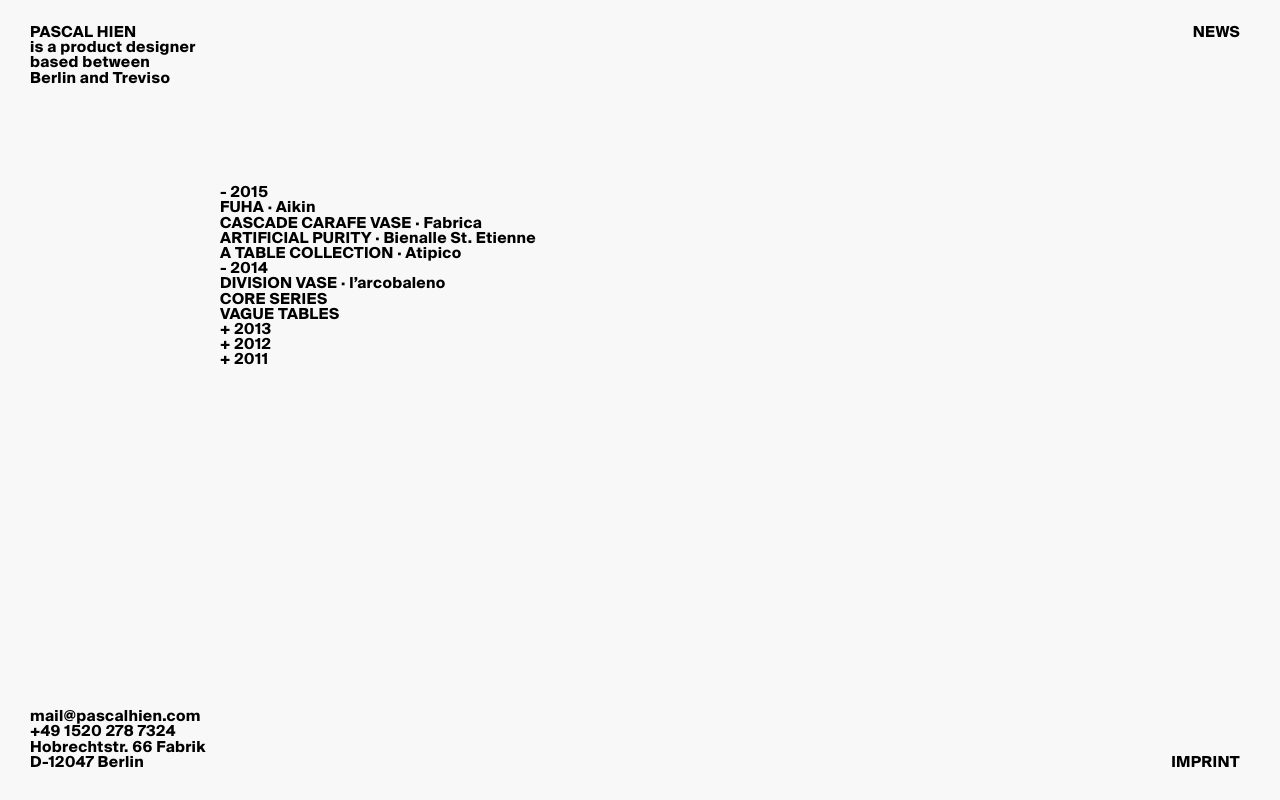
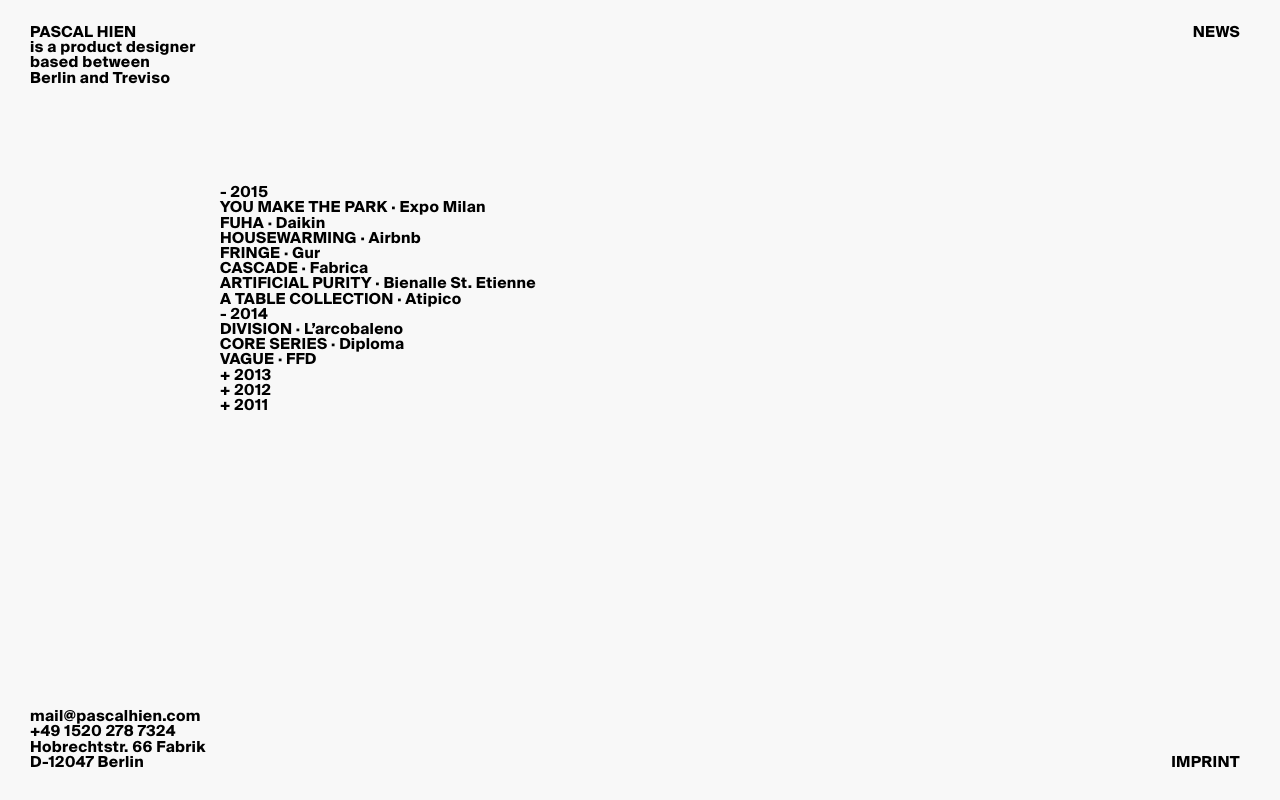
Before and after one commit to Rascal-Pascal/rascal-pascal.github.io, a plain HTML site: page index.html in a window 1280 px wide. Drawn offline with Linux system fonts and the light colour scheme; a script that the page names is missing.

Commit message:
new project thumbs and title

```diff
--- a/index.html
+++ b/index.html
@@ -61,8 +61,11 @@
     <dt class="open">2015</dt>
     <dd>
       <ul>
-        <li><a href="projects/fuha.html" class="proj-fuha"><strong>Fuha</strong> · Aikin</a></li>
-        <li><a href="projects/cascade.html" class="proj-cascade"><strong>   Cascade Carafe Vase</strong> · Fabrica</a></li>
+         <li><a href="projects/youmakethepark.html" class="proj-youmakethepark"><strong>You make the park</strong> · Expo Milan</a></li>
+        <li><a href="projects/fuha.html" class="proj-fuha"><strong>Fuha</strong> · Daikin</a></li>
+        <li><a href="projects/housewarming.html" class="proj-housewarming"><strong>Housewarming</strong> · Airbnb</a></li>
+        <li><a href="projects/fringe.html" class="proj-fringe"><strong>Fringe</strong> · Gur</a></li>
+        <li><a href="projects/cascade.html" class="proj-cascade"><strong>   Cascade</strong> · Fabrica</a></li>
         <li><a href="projects/artificialpurity.html" class="proj-artificialpurity"><strong>   Artificial Purity</strong> · Bienalle St. Etienne</a></li>
         <li><a href="projects/atable.html" class="proj-atable"><strong>A Table Collection</strong> · Atipico</a></li>
       </ul>
@@ -71,9 +74,9 @@
     <dt class="open">2014</dt>
     <dd>
       <ul>
-        <li><a href="projects/division.html" class="proj-division"><strong>Division Vase</strong> · l&#8217;arcobaleno</a></li>
-        <li><a href="projects/core.html" class="proj-core"><strong>Core Series</strong></a></li>
-        <li><a href="projects/vague.html" class="proj-vague"><strong>Vague Tables</strong></a></li>
+        <li><a href="projects/division.html" class="proj-division"><strong>Division</strong> · L&#8217;arcobaleno</a></li>
+        <li><a href="projects/core.html" class="proj-core"><strong>Core Series</strong> · Diploma</a></li>
+        <li><a href="projects/vague.html" class="proj-vague"><strong>Vague</strong> · FFD</a></li>
       </ul>
     </dd>
 
@@ -109,8 +112,20 @@
 
     <ul id="project-thumbs">
 
+      <li class="thumbnail proj-youmakethepark">
+        <a href="projects/youmakethepark.html"><img src="imgs/home/youmakethepark.jpg" style="display: none;"></a>
+      </li>
+
       <li class="thumbnail proj-fuha">
         <a href="projects/fuha.html"><img src="imgs/home/fuha.jpg" style="display: none;"></a>
+      </li>
+
+      <li class="thumbnail proj-housewarming">
+        <a href="projects/housewarming.html"><img src="imgs/home/housewarming.jpg" style="display: none;"></a>
+      </li>
+
+      <li class="thumbnail proj-fringe">
+        <a href="projects/fringe.html"><img src="imgs/home/fringe.jpg" style="display: none;"></a>
       </li>
 
       <li class="thumbnail proj-cascade">
```
Also changed, not shown: bio.html (+3 -11 lines), imgs/home/artificialpurity.jpg, imgs/home/housewarming.jpg (added), imgs/home/youmakethepark.jpg (added), 2 other files.
